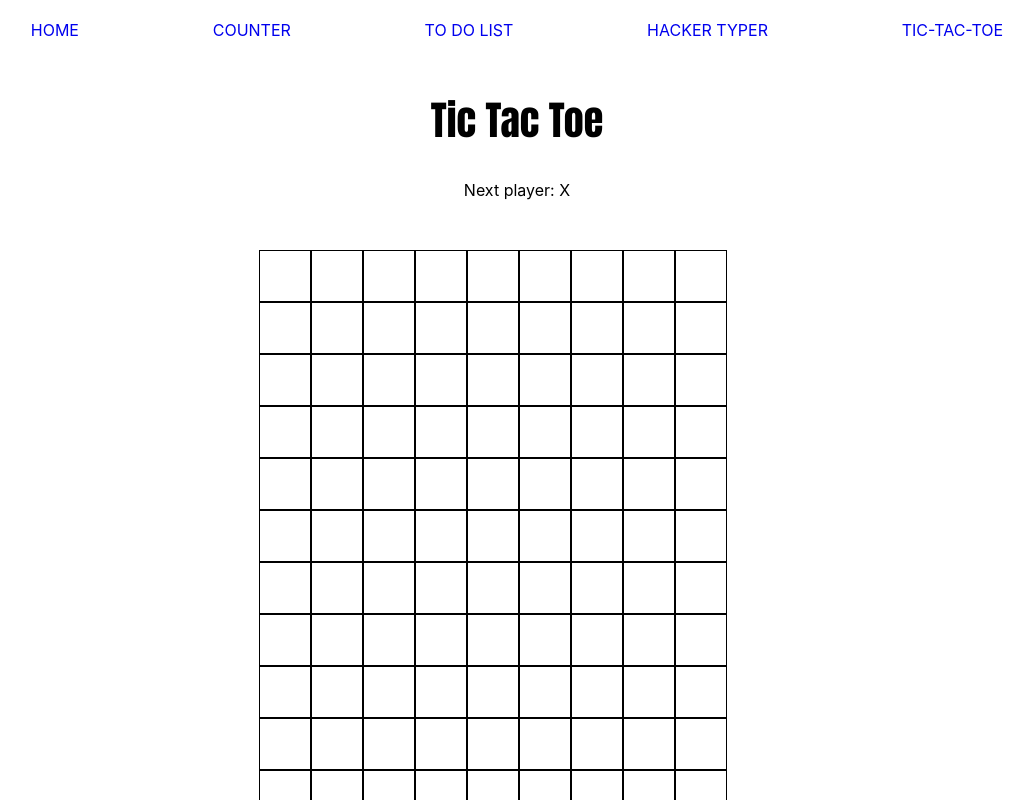
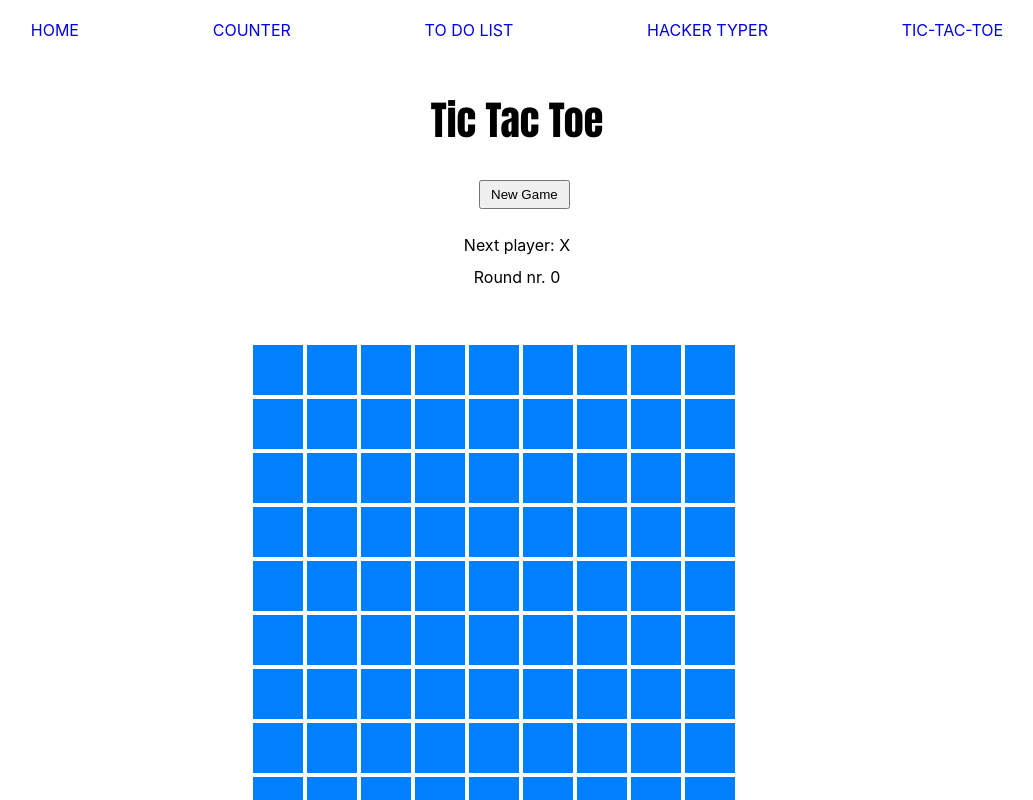
Before and after one commit to nicoleholubkova/React-apps, a React (Create React App) app: page /tic-tac-toe in a window 1280 px wide. Shown: the top 800 px of the page, without its empty margins (123-1156 px from the left). Built offline with nearby package versions, Linux system fonts and the light colour scheme.

Commit message:
game without winner

```diff
--- a/src/tic-tac-toe/TicTacToeApp.tsx
+++ b/src/tic-tac-toe/TicTacToeApp.tsx
@@ -1,41 +1,75 @@
+import { SIGQUIT } from "constants";
+import { Themes } from "./theme";
 import { TicTacToeBoard } from "./TicTacToeBoard";
 import { TicTacToeHeader } from "./TicTacToeHeader";
+import { timeStamp } from "console";
 import React from "react";
 import styled from "styled-components";
 
-interface Square {
+export interface SquareData {
   value: string;
 }
-
 export class TicTacToeApp extends React.Component<
   {},
-  { turn: string; board: any }
+  { turn: string; squares: SquareData[]; counter: number }
 > {
   constructor(props) {
     super(props);
     this.state = {
       turn: "X",
-      board: this.createBoard(),
+      squares: this.createBoard(),
+      counter: 0,
     };
   }
-
-  createBoard = () => {
-    let board = Array(100).fill("");
-    return board;
+  createBoard = (): SquareData[] => {
+    let squares = Array(100).fill({ value: "" });
+    return squares;
   };
 
   nextPlayer = (): void => {
     this.setState((prevState) => ({
       turn: prevState.turn === "X" ? "O" : "X",
+      counter: prevState.counter + 1,
     }));
+  };
+
+  changeValue = (id: number): void => {
+    this.setState((prevState) => ({
+      squares: prevState.squares.map((square, index) =>
+        id === index ? { ...square, value: this.state.turn } : square
+      ),
+    }));
+  };
+
+  hasValue = (id: number): boolean => {
+    return this.state.squares[id].value !== "";
+  };
+
+  gameOver = (): void => {
+    let emptySq = this.state.squares.filter((sq) => sq.value !== "").length;
+    if (emptySq === 99) {
+      alert("Game Over");
+    }
+  };
+
+  onClick = (id: number): void => {
+    if (this.hasValue(id)) return;
+    this.nextPlayer();
+    this.changeValue(id);
+    this.gameOver();
+  };
+
+  refreshPage = () => {
+    window.location.reload();
   };
 
   render() {
     return (
       <div>
         <H1>Tic Tac Toe</H1>
-        <TicTacToeHeader turn={this.state.turn} />
-        <TicTacToeBoard board={this.state.board} nextPlayer={this.nextPlayer} />
+        <Button onClick={this.refreshPage}>New Game</Button>
+        <TicTacToeHeader turn={this.state.turn} counter={this.state.counter} />
+        <TicTacToeBoard squares={this.state.squares} onClick={this.onClick} />
       </div>
     );
   }
@@ -44,6 +78,14 @@ export class TicTacToeApp extends React.Component<
 const H1 = styled.h1`
   text-align: center;
   font-size: 40px;
-  font-family: "Impact", fantasy;
+  font-family: ${Themes.primaryFont};
   margin: 50px 0 30px 0;
 `;
+
+const Button = styled.button`
+  text-align: center;
+  position: relative;
+  left: calc(50% - 58px);
+  margin: 0 20px 20px 20px;
+  padding: 5px 10px;
+`;
--- a/src/tic-tac-toe/TicTacToeBoard.tsx
+++ b/src/tic-tac-toe/TicTacToeBoard.tsx
@@ -1,9 +1,14 @@
+import { SquareData } from "./TicTacToeApp";
 import { TicTacToeSquare } from "./TicTacToeSquare";
+import { isThisTypeNode } from "typescript";
 import React from "react";
 import styled from "styled-components";
 
 export class TicTacToeBoard extends React.Component<
-  { board: any[]; nextPlayer: () => void },
+  {
+    squares: SquareData[];
+    onClick: (number) => void;
+  },
   {}
 > {
   constructor(props) {
@@ -13,13 +18,14 @@ export class TicTacToeBoard extends React.Component<
     return (
       <div>
         <DivWrapper>
-          {this.props.board.map((board, index) => [
+          {this.props.squares.map((square, index) => (
             <TicTacToeSquare
               key={index}
-              value={board}
-              nextPlayer={this.props.nextPlayer}
-            />,
-          ])}
+              id={index}
+              squareData={square}
+              onClick={this.props.onClick}
+            />
+          ))}
         </DivWrapper>
       </div>
     );
@@ -28,7 +34,7 @@ export class TicTacToeBoard extends React.Component<
 
 const DivWrapper = styled.div`
   margin: 50px auto 100px auto;
-  max-width: 516px;
+  max-width: 532px;
   display: flex;
   flex-wrap: wrap;
 `;
--- a/src/tic-tac-toe/TicTacToeHeader.tsx
+++ b/src/tic-tac-toe/TicTacToeHeader.tsx
@@ -1,13 +1,21 @@
 import React from "react";
 import styled from "styled-components";
 
-export class TicTacToeHeader extends React.Component<{ turn: string }, {}> {
+export class TicTacToeHeader extends React.Component<
+  { turn: string; counter: number },
+  {}
+> {
   render() {
-    return <DivWrapper>Next player: {this.props.turn} </DivWrapper>;
+    return (
+      <DivWrapper>
+        Next player: {this.props.turn} <br /> Round nr. {this.props.counter}
+      </DivWrapper>
+    );
   }
 }
 
 const DivWrapper = styled.div`
   text-align: center;
   margin-bottom: 40px;
+  line-height: 2;
 `;
--- a/src/tic-tac-toe/TicTacToeSquare.tsx
+++ b/src/tic-tac-toe/TicTacToeSquare.tsx
@@ -1,8 +1,12 @@
+import { SquareData } from "./TicTacToeApp";
+import { Themes } from "./theme";
 import React from "react";
 import styled from "styled-components";
 
 const DivWrapper = styled.div`
-  border: 1px solid black;
+  border: 2px solid white;
+  background-color: ${Themes.primaryColor};
+  color: ${Themes.secondaryColor};
   min-width: 50px;
   height: 50px;
   text-align: center;
@@ -10,8 +14,9 @@ const DivWrapper = styled.div`
 `;
 
 interface SquareProps {
-  value: string;
-  nextPlayer: () => void;
+  squareData: SquareData;
+  id: number;
+  onClick: (number) => void;
 }
 
 export class TicTacToeSquare extends React.Component<SquareProps, {}> {
@@ -20,10 +25,14 @@ export class TicTacToeSquare extends React.Component<SquareProps, {}> {
   }
 
   onClick = (e) => {
-    this.props.nextPlayer();
+    this.props.onClick(this.props.id);
   };
 
   render() {
-    return <DivWrapper onClick={this.onClick}>{this.props.value}</DivWrapper>;
+    return (
+      <DivWrapper onClick={this.onClick}>
+        {this.props.squareData.value}
+      </DivWrapper>
+    );
   }
 }
--- /dev/null
+++ b/src/tic-tac-toe/theme.ts
@@ -0,0 +1,5 @@
+export const Themes = {
+  primaryColor: "#007fff",
+  secondaryColor: "white",
+  primaryFont: "Impact, fantasy;",
+};
```
